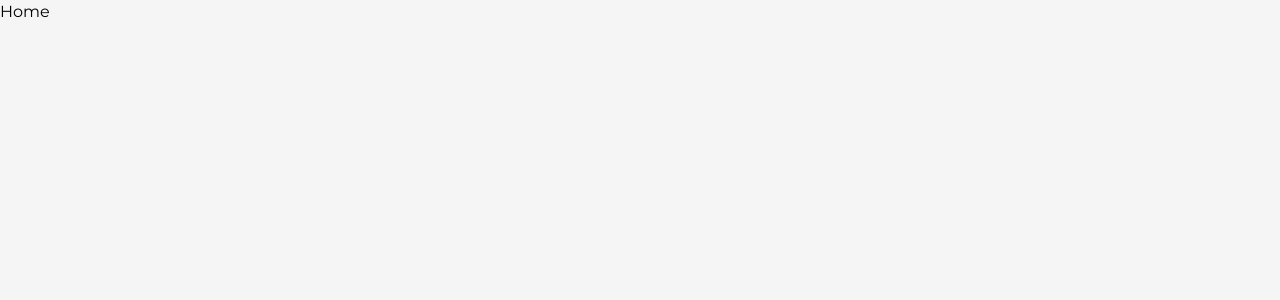
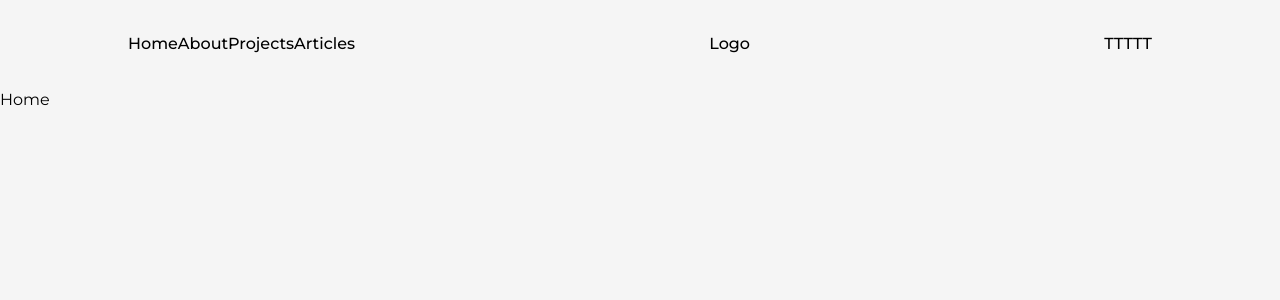
Before and after one commit to theomarfarid/react-portfolio, a Next.js app: page / in a window 1280 px wide. Shown: the top 300 px of the page. Built offline with nearby package versions, Linux system fonts and the light colour scheme.

Commit message:
Navbar Component

```diff
--- /dev/null
+++ b/src/components/NavBar.js
@@ -0,0 +1,23 @@
+import Link from 'next/link'
+import React from 'react'
+
+export default function NavBar() {
+    return (
+        <header className='w-full px-32 py-8 font-medium flex items-center justify-between'>
+            <nav>
+                <Link href='/'>Home</Link>
+                <Link href='/about'>About</Link>
+                <Link href='/projects'>Projects</Link>
+                <Link href='/articles'>Articles</Link>
+            </nav>
+            <h2>Logo</h2>
+            <nav>
+                <Link href='/' target='_blank'>T</Link>
+                <Link href='/' target='_blank'>T</Link>
+                <Link href='/' target='_blank'>T</Link>
+                <Link href='/' target='_blank'>T</Link>
+                <Link href='/' target='_blank'>T</Link>
+            </nav>
+        </header>
+    )
+}
--- a/src/pages/_app.js
+++ b/src/pages/_app.js
@@ -1,5 +1,7 @@
+import NavBar from '@/components/NavBar'
 import '@/styles/globals.css'
 import { Montserrat } from 'next/font/google'
+import Head from 'next/head'
 
 const montserrat = Montserrat({
   subsets: ['latin'],
@@ -9,7 +11,11 @@
 export default function App({ Component, pageProps }) {
   return (
     <>
+      <Head>
+        <title>Portfolio</title>
+      </Head>
       <main className={`${montserrat.variable} font-mont bg-light w-full min-h-screen`}>
+        <NavBar />
         <Component {...pageProps} />
       </main>
     </>
```
